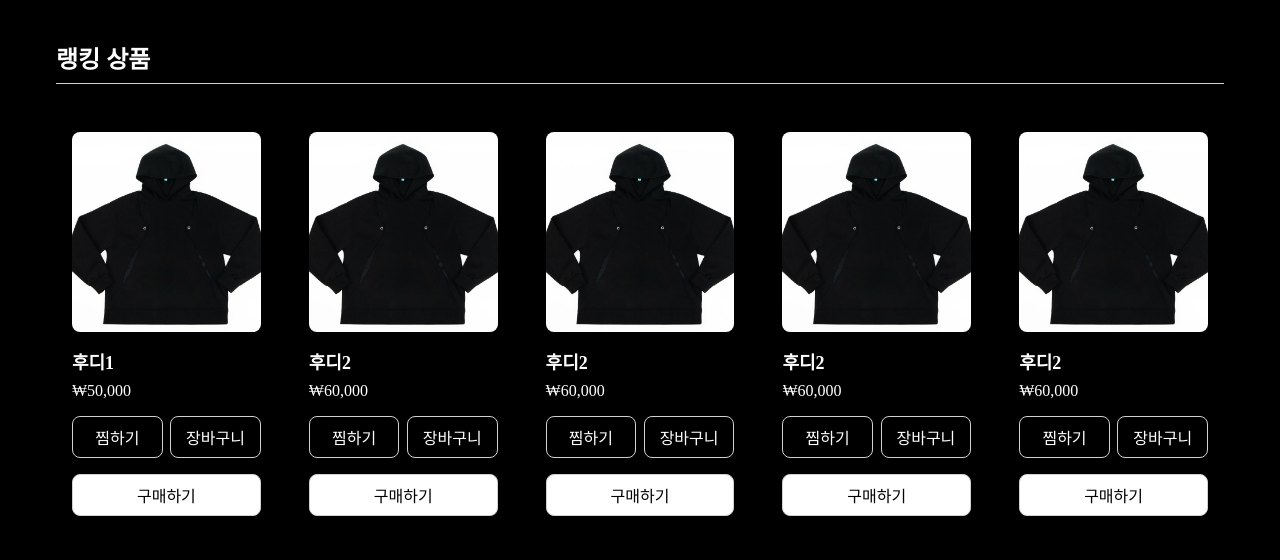
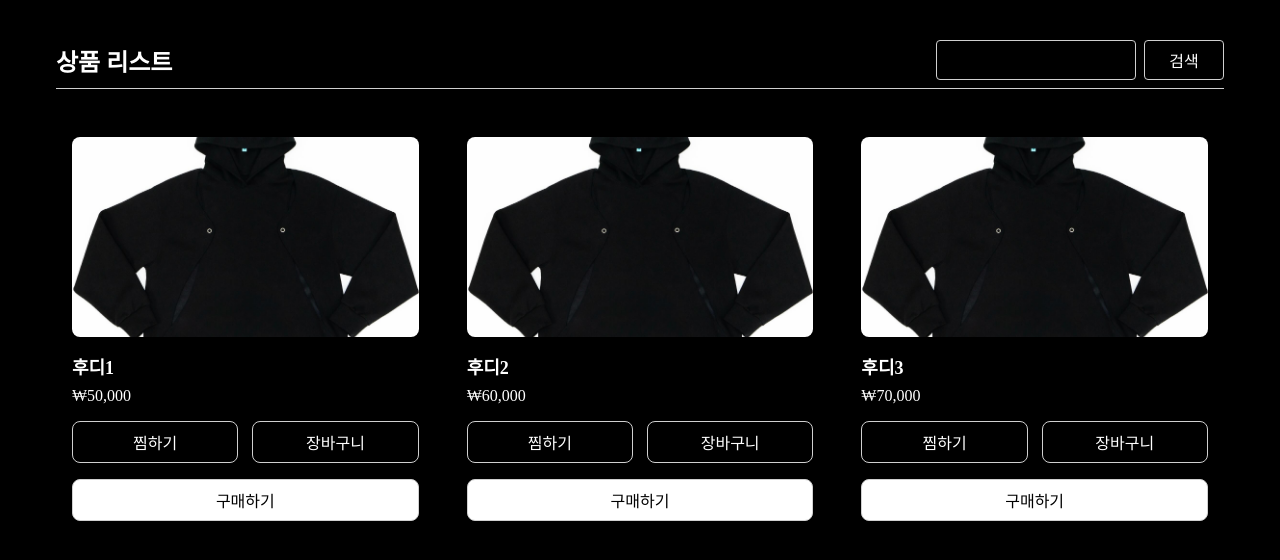
Before and after one commit to Ryugi62/rize_shop, a PHP site: page /product.php in a window 1280 px wide. Shown: the part 60-620 px from the top of the page. Run offline with PHP 8.4, Linux system fonts and the light colour scheme.

Commit message:
feat: 로딩 컴포넌트 및 검색 기능 추가, 상품 리스트 UI 개선

```diff
--- a/Components/ProductComponents.php
+++ b/Components/ProductComponents.php
@@ -20,7 +20,7 @@ if (isset($product)) {
 }
 ?>
 
-<div class="product_component">
+<div class="product_component product">
     <img src="<?php echo $image; ?>" alt="<?php echo $name; ?> 이미지" class="product_image">
     <h3 class="product_name"><?php echo $name; ?></h3>
     <p class="product_price"><?php echo $price; ?></p>
--- /dev/null
+++ b/Components/SearchComponents.php
@@ -0,0 +1,109 @@
+<div class="search_component">
+    <input type="text" class="search_input" onkeydown="if (event.key === 'Enter') searchProduct()">
+    <button class="search_button" onclick="searchProduct()">검색</button>
+</div>
+
+<script>
+    function searchProduct() {
+        const searchButton = document.querySelector('.search_button');
+        const searchInput = document.querySelector('.search_input');
+        const searchValue = searchInput.value.trim();
+
+        // 검색어가 없을 경우
+        if (searchValue === '') {
+            alert('검색어를 입력해주세요.');
+            return;
+        }
+
+        // 추가로 함수를 실행시키면 안되니까 막아놓음
+        searchInput.onkeydown = function(e) {
+            if (e.key === 'Enter') {
+                e.preventDefault();
+            }
+        };
+        searchButton.onclick = function(e) {
+            e.preventDefault();
+        };
+
+        // 로딩 상태를 true로 설정하고 로딩 표시 시작
+        showLoading();
+
+        // 3초 후에 로딩 상태를 false로 변경하고 로딩 표시 제거
+        setTimeout(() => {
+            hideLoading();
+
+            // 실제 검색 기능 수행
+            const products = document.querySelectorAll('.product');
+            let anyVisible = false;
+            products.forEach(product => {
+                const productName = product.querySelector('.product_name').innerText;
+                if (productName.includes(searchValue)) {
+                    product.style.display = 'block';
+                    anyVisible = true;
+                } else {
+                    product.style.display = 'none';
+                }
+            });
+
+            if (!anyVisible) {
+                alert('검색 결과가 없습니다.');
+            }
+
+            // 검색 버튼 클릭 이벤트 다시 등록
+            searchButton.onclick = searchProduct;
+            searchInput.onkeydown = function(e) {
+                if (e.key === 'Enter') {
+                    e.preventDefault();
+                    searchProduct();
+                }
+            };
+        }, 1000); // 3초
+    }
+
+    function showLoading() {
+        // 로딩 표시 요소 생성
+        const loadingComponents = document.querySelector('.loading_components');
+        loadingComponents.style.display = 'flex';
+    }
+
+    function hideLoading() {
+        const loadingComponents = document.querySelector('.loading_components');
+        loadingComponents.style.display = 'none';
+    }
+</script>
+
+<style>
+    .search_component {
+        display: flex;
+
+        .search_input {
+            width: 200px;
+            height: 40px;
+            border: 1px solid var(--light-gray);
+            border-radius: 4px;
+            padding: 0 8px;
+            font-size: 16px;
+        }
+
+        .search_button {
+            border: 1px solid var(--light-gray);
+            width: 80px;
+            height: 40px;
+            background-color: var(--black);
+            color: white;
+            border-radius: 4px;
+            margin-left: 8px;
+            cursor: pointer;
+        }
+
+        .search_button:hover {
+            border-color: var(--light-gray-hover);
+            background-color: var(--black-hover);
+        }
+
+        .search_button:active {
+            border-color: var(--light-gray-active);
+            background-color: var(--black-active);
+        }
+    }
+</style>
--- a/product.php
+++ b/product.php
@@ -35,14 +35,19 @@
                 margin-top: 40px;
             }
 
+            .section_header {
+                width: 100%;
+                display: flex;
+                align-items: center;
+                border-bottom: 1px solid var(--light-gray);
+                margin-bottom: 16px;
+                padding-bottom: 8px;
+                justify-content: space-between;
+            }
+
             .section_title {
-                width: 100%;
-                text-align: left;
                 font-size: 24px;
                 font-weight: bold;
-                margin-bottom: 16px;
-                border-bottom: 1px solid var(--light-gray);
-                padding-bottom: 8px;
             }
 
             .ranking_product_list {
@@ -56,17 +61,22 @@
 </head>
 
 <body>
-    <?php include("./Components/HeaderComponents.php") ?>
+    <?php include("./Components/LoadingComponents.php"); ?>
+
+    <?php include("./Components/HeaderComponents.php"); ?>
 
     <main>
         <div class="product_view">
             <div class="ranking_section">
-                <h2 class="section_title">랭킹 상품</h2>
+                <div class="section_header">
+                    <h2 class="section_title">상품 리스트</h2>
+                    <?php include("./Components/SearchComponents.php"); ?>
+                </div>
 
                 <!-- 상품 리스트를 동적으로 생성 -->
                 <div class="ranking_product_list">
                     <?php
-                    // 예시 상품 데이터 배열 using array()
+                    // 예시 상품 데이터 배열
                     $products = array(
                         array(
                             'image' => './assets/images/hoodie1.png',
@@ -80,19 +90,10 @@
                         ),
                         array(
                             'image' => './assets/images/hoodie1.png',
-                            'name' => '후디2',
-                            'price' => '₩60,000',
+                            'name' => '후디3',
+                            'price' => '₩70,000',
                         ),
-                        array(
-                            'image' => './assets/images/hoodie1.png',
-                            'name' => '후디2',
-                            'price' => '₩60,000',
-                        ),
-                        array(
-                            'image' => './assets/images/hoodie1.png',
-                            'name' => '후디2',
-                            'price' => '₩60,000',
-                        ),
+                        // 추가 상품 데이터...
                     );
                     $mode = "view";
 
@@ -105,10 +106,6 @@
             </div>
         </div>
     </main>
-
-    <script>
-        // 현재 JavaScript는 필요하지 않으므로 비워두었습니다.
-    </script>
 </body>
 
 </html>
```
Also changed, not shown: Components/LoadingComponents.php (added, +51 -0 lines).
